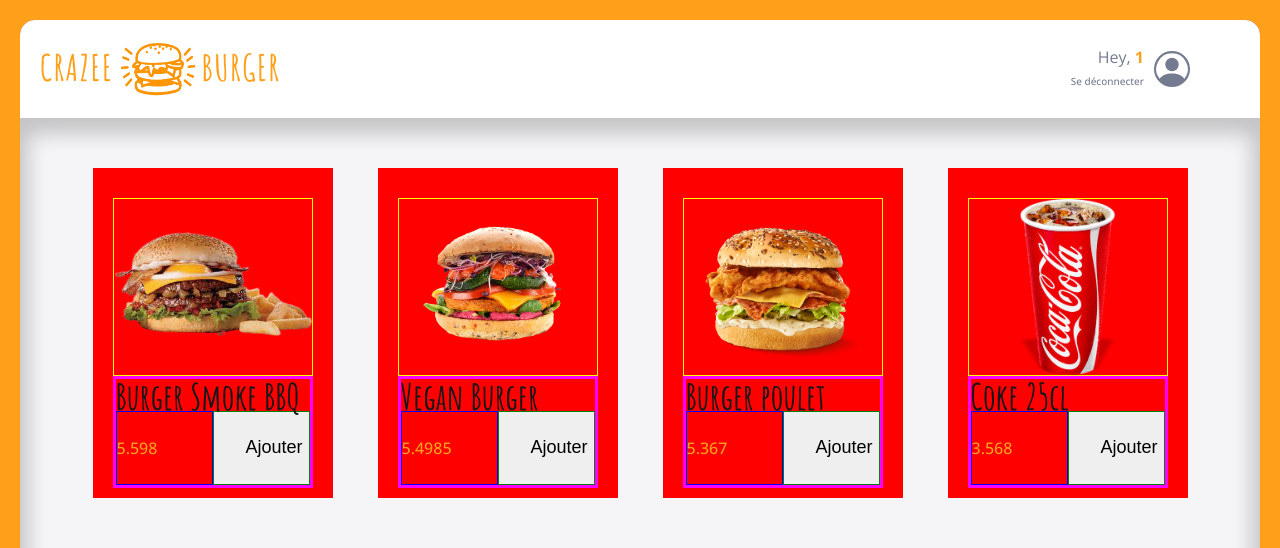
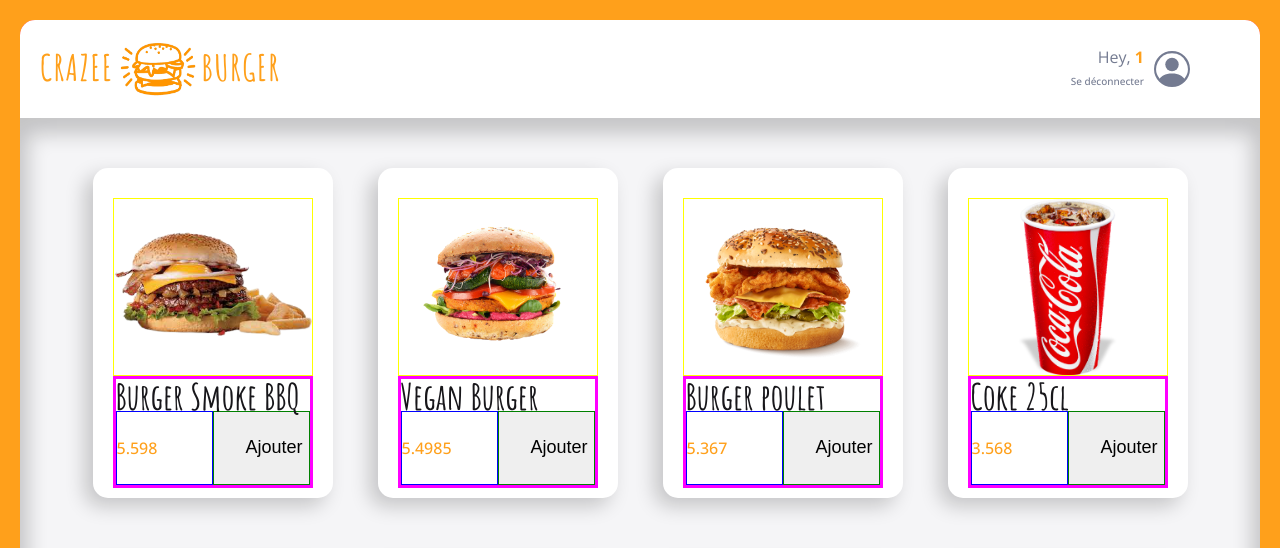
Before and after one commit to OpcMarc-Olivier/crazy-burger2, a React (Vite) app: page /order/1 in a window 1280 px wide. Shown: the top 548 px of the page. Built offline with nearby package versions, Linux system fonts and the light colour scheme.

Commit message:
💄 F05: ORDER > Product > Add box shadow and bg color

```diff
--- a/src/components/pages/orderPage/Main/Product.jsx
+++ b/src/components/pages/orderPage/Main/Product.jsx
@@ -19,7 +19,7 @@
     );
 }
 const ProductStyled = styled.div`
-    background: red;
+    background: ${theme.colors.white};
     box-sizing: border-box;
     width: 240px;
     height: 330px;
@@ -28,6 +28,8 @@
     padding-bottom: 10px;
     display: grid;
     grid-template-rows: 65% 1fr;
+    box-shadow: -8px 8px 20px 0px rgb(0 0 0 / 20%);
+    border-radius: ${theme.borderRadius.extraRound};
     .image {
         border: 1px solid fuchsia;
         width: 100%;
```
